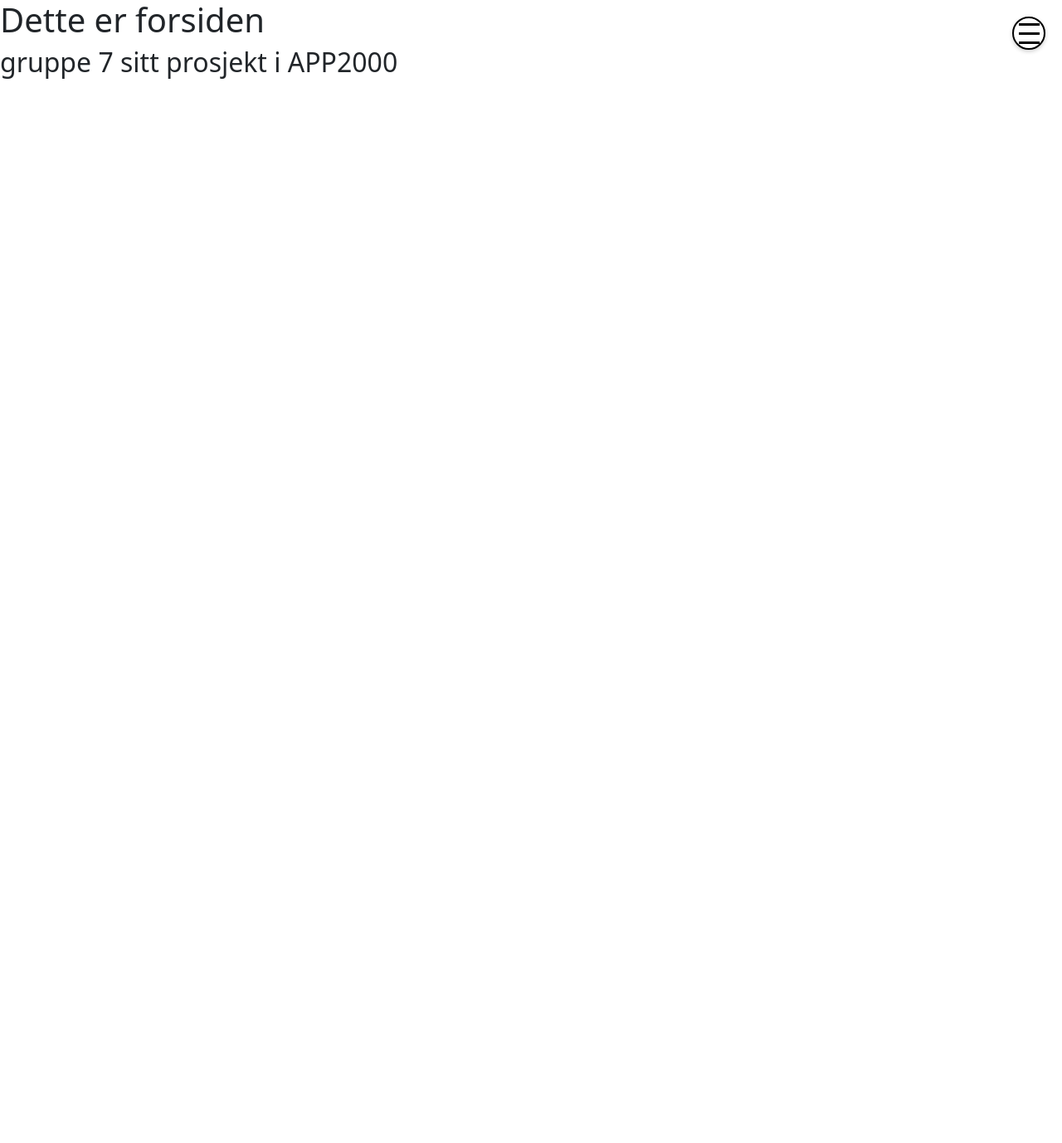
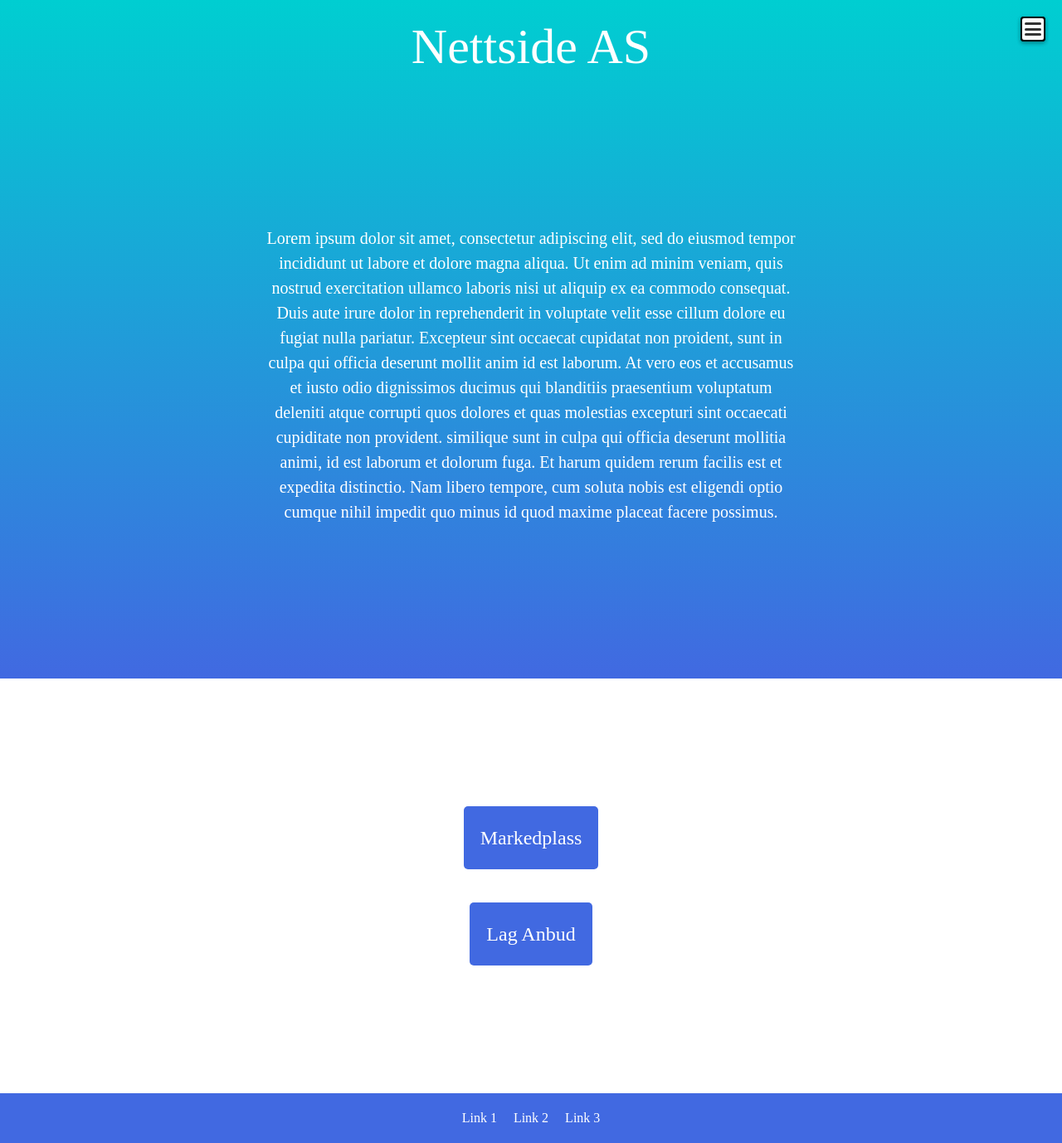
Before and after one commit to jonbonde/APP2000, a React (Create React App) app in the folder reactclient/: page / in a window 1280 px wide. Shown: the whole page at 83% size. Before the commit the page ends 800 px from the top, so only its background shows below. Built offline with nearby package versions, Linux system fonts and the light colour scheme.

Commit message:
Jonathan, din skittne ariske person. Ta en titt pk

```diff
--- a/reactclient/src/Pages/Home.js
+++ b/reactclient/src/Pages/Home.js
@@ -1,10 +1,40 @@
-import React from "react";
+import React from 'react';
+import { Link } from "react-router-dom";
 
 function Home() {
     return (
-        <div>
-            <h1>Dette er forsiden</h1>
-            <h2>gruppe 7 sitt prosjekt i APP2000</h2>
+        <div class="main">
+            <header>
+                <div class="header-container">
+                    <h1 class="header-title">Nettside AS</h1>
+                    <div class="hamburger-menu">
+                        <span></span>
+                        <span></span>
+                        <span></span>
+                        <div class="dropdown-menu">
+                            <a href="#">Link 1</a>
+                            <a href="#">Link 2</a>
+                            <a href="#">Link 3</a>
+                        </div>
+                    </div>
+                </div>
+                <div class="textbox-container">
+                    <p>Lorem ipsum dolor sit amet, consectetur adipiscing elit, sed do eiusmod tempor incididunt ut labore et dolore magna aliqua. Ut enim ad minim veniam, quis nostrud exercitation ullamco laboris nisi ut aliquip ex ea commodo consequat. Duis aute irure dolor in reprehenderit in voluptate velit esse cillum dolore eu fugiat nulla pariatur. Excepteur sint occaecat cupidatat non proident, sunt in culpa qui officia deserunt mollit anim id est laborum. At vero eos et accusamus et iusto odio dignissimos ducimus qui blanditiis praesentium voluptatum deleniti atque corrupti quos dolores et quas molestias excepturi sint occaecati cupiditate non provident. similique sunt in culpa qui officia deserunt mollitia animi, id est laborum et dolorum fuga. Et harum quidem rerum facilis est et expedita distinctio. Nam libero tempore, cum soluta nobis est eligendi optio cumque nihil impedit quo minus id quod maxime placeat facere possimus. </p>
+                </div>
+            </header>
+            <section>
+                <div class="button-container">
+                    <a href="#" class="button button1">Markedplass</a>
+                    <a href="#" class="button button2">Lag Anbud</a>
+                </div>
+            </section>
+            <footer>
+                <div class="footer-container">
+                    <a href="#">Link 1</a>
+                    <a href="#">Link 2</a>
+                    <a href="#">Link 3</a>
+                </div>
+            </footer>
         </div>
     );
 }
--- a/reactclient/src/Utilities/Stylesheet.css
+++ b/reactclient/src/Utilities/Stylesheet.css
@@ -232,3 +232,172 @@
   margin: 0;
   padding: 0;
 }
+
+* {
+  box-sizing: border-box;
+  margin: 0;
+  padding: 0;
+}
+
+.main {
+  display: flex;
+  flex-direction: column;
+  min-height: 100vh;
+}
+
+header {
+  background-color: #333;
+  color: #fff;
+  display: flex;
+  flex-direction: column;
+  align-items: center;
+  padding: 20px;
+  position: relative;
+}
+
+.header-container {
+  max-width: 960px;
+  margin: 0 auto;
+  display: flex;
+  justify-content: space-between;
+  align-items: center;
+  width: 100%;
+}
+
+.header-title {
+  font-size: 60px;
+  font-family: Kirvy;
+  text-align: center;
+  margin-bottom: 10px;
+  width: 100%;
+}
+
+header {
+  background: linear-gradient(to bottom, #00CED1, #4169E1);
+}
+
+.dropdown-menu {
+  display: none;
+  position: absolute;
+  top: 42px;
+  right: 0;
+  z-index: 1;
+  padding: 8px 0;
+  background-color: #fff;
+  box-shadow: 0 2px 4px rgba(0, 0, 0, 0.2);
+}
+
+.dropdown-menu a {
+  display: block;
+  padding: 8px 16px;
+  color: #333;
+  text-decoration: none;
+  font-size: 16px;
+}
+
+.hamburger-menu:hover .dropdown-menu {
+  display: block;
+}
+
+.hamburger-menu {
+  display: flex;
+  flex-direction: column;
+  justify-content: space-between;
+  width: 30px;
+  height: 30px;
+  cursor: pointer;
+  margin-left: auto;
+  background-color: #fff; /* Added background color */
+  padding-top: 5px; /* Added padding to create space between the lines and the menu edges */
+  padding-bottom: 5px;
+  padding-left: 3px;
+  padding-right: 3px;
+  border-radius: 4px; /* Added border-radius to create rounded corners */
+}
+
+.hamburger-menu span {
+  display: block;
+  background-color: #333; /* Changed background color of the lines */
+  height: 3px;
+  border-radius: 4px;
+}
+
+.textbox-container {
+  text-align: center;
+  margin-top: 20px;
+
+}
+
+.textbox-container h2 {
+  font-size: 18px;
+  margin-bottom: 10px;
+  text-align: center;
+}
+
+.textbox-container p {
+  font-size: 20px;
+  font-family: Kirvy;
+  margin-left: 20px 0;
+  margin-right: 20px 0;
+  padding-top: 150px;
+  padding-left: 300px;
+  padding-right: 300px;
+  padding-bottom: 150px;
+  text-align: center;
+
+}
+
+
+.button-container {
+  display: flex;
+  flex-direction: column;
+  align-items: center;
+  justify-content: center;
+  height: 500px;
+}
+
+.button {
+  display: inline-block;
+  padding: 20px;
+  background-color: #333;
+  color: #fff;
+  border: none;
+  border-radius: 5px;
+  margin: 20px;
+  font-size: 24px;
+  font-family: Kirvy;
+  text-align: center;
+  text-decoration: none;
+  cursor: pointer;
+}
+
+.button1,
+.button2 {
+  background-color: #4169E1;
+}
+
+.button1:hover,
+.button2:hover {
+  background-color: #00CED1;
+}
+
+.footer-container {
+  background-color: #4169E1;
+  color: #fff;
+  height: 60px;
+  display: flex;
+  align-items: center;
+  justify-content: center;
+}
+
+.footer-container a {
+  color: #fff;
+  padding: 0 10px;
+  text-decoration: none;
+  font-size: 16px;
+  font-family: Kirvy;
+}
+
+.footer-container a:hover {
+  text-decoration: underline;
+}
```
